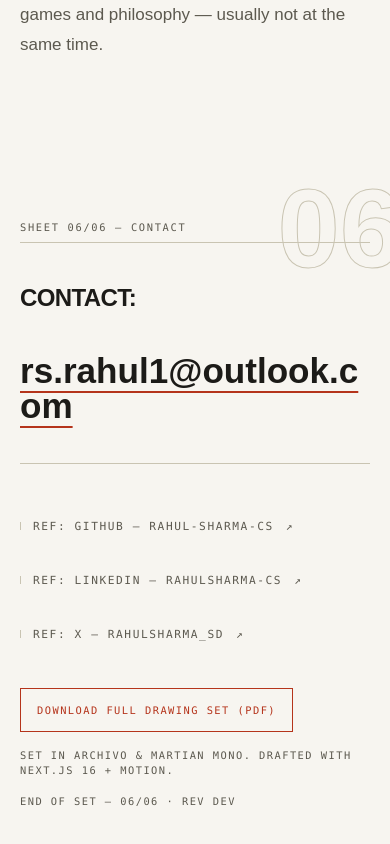
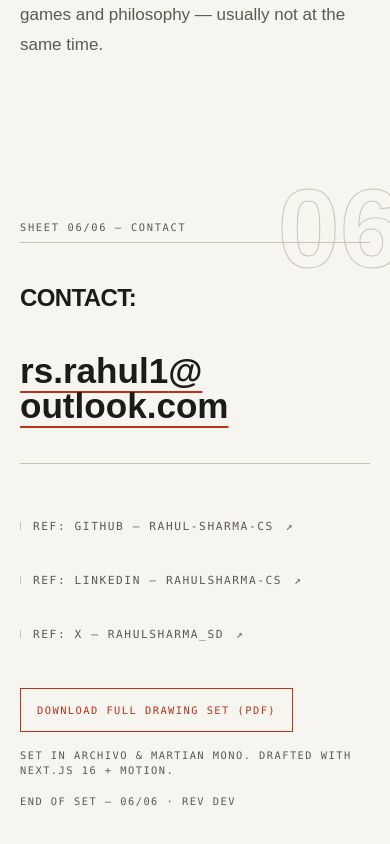
Before and after one commit to rahul-sharma-cs/portfolio, a Next.js app: page / in a window 390 px wide. Shown: the part 8295-9139 px from the top of the page. Built offline with nearby package versions, Linux system fonts and the light colour scheme; a web font is replaced by a local one.

Commit message:
break the mail link only after the @ on phones
break-all split the address as outlook.c|om at 375px. A word-break hint after the @ gives rs.rahul1@ over outlook.com; wider screens stay on one line.

```diff
--- a/src/components/sheets/sheet-06-contact.tsx
+++ b/src/components/sheets/sheet-06-contact.tsx
@@ -20,9 +20,11 @@ export default function Sheet06Contact() {
 
         <a
           href={`mailto:${siteConfig.email}`}
-          className="stretch-wdth break-all font-sans text-mail font-bold lowercase leading-none text-ink underline decoration-redline decoration-2 underline-offset-8 hover:text-redline"
+          className="stretch-wdth break-words font-sans text-mail font-bold lowercase leading-none text-ink underline decoration-redline decoration-2 underline-offset-8 hover:text-redline"
         >
-          {siteConfig.email}
+          {/* Break only after the @ on narrow screens; break-all used to split "outlook.c|om". */}
+          {siteConfig.email.split("@")[0]}@<wbr />
+          {siteConfig.email.split("@")[1]}
         </a>
 
         <RuleX className="w-full" />
```
